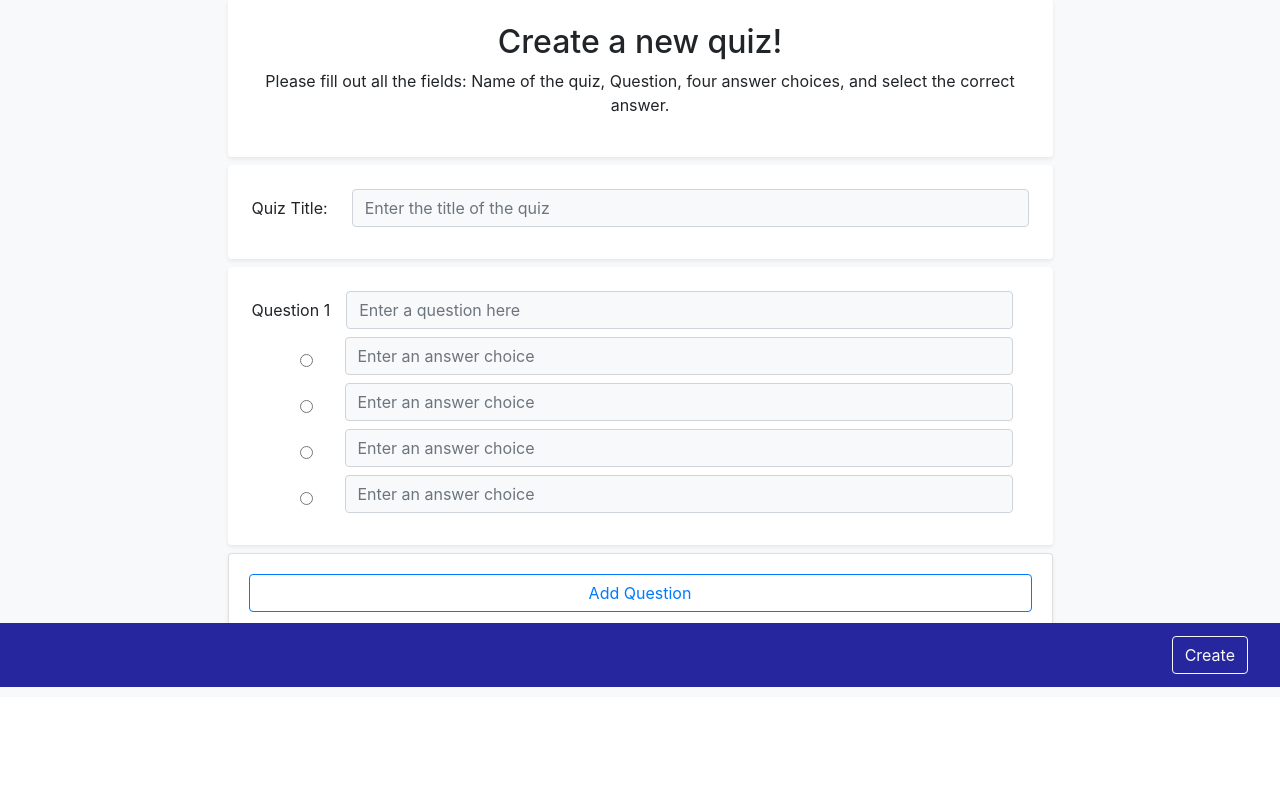
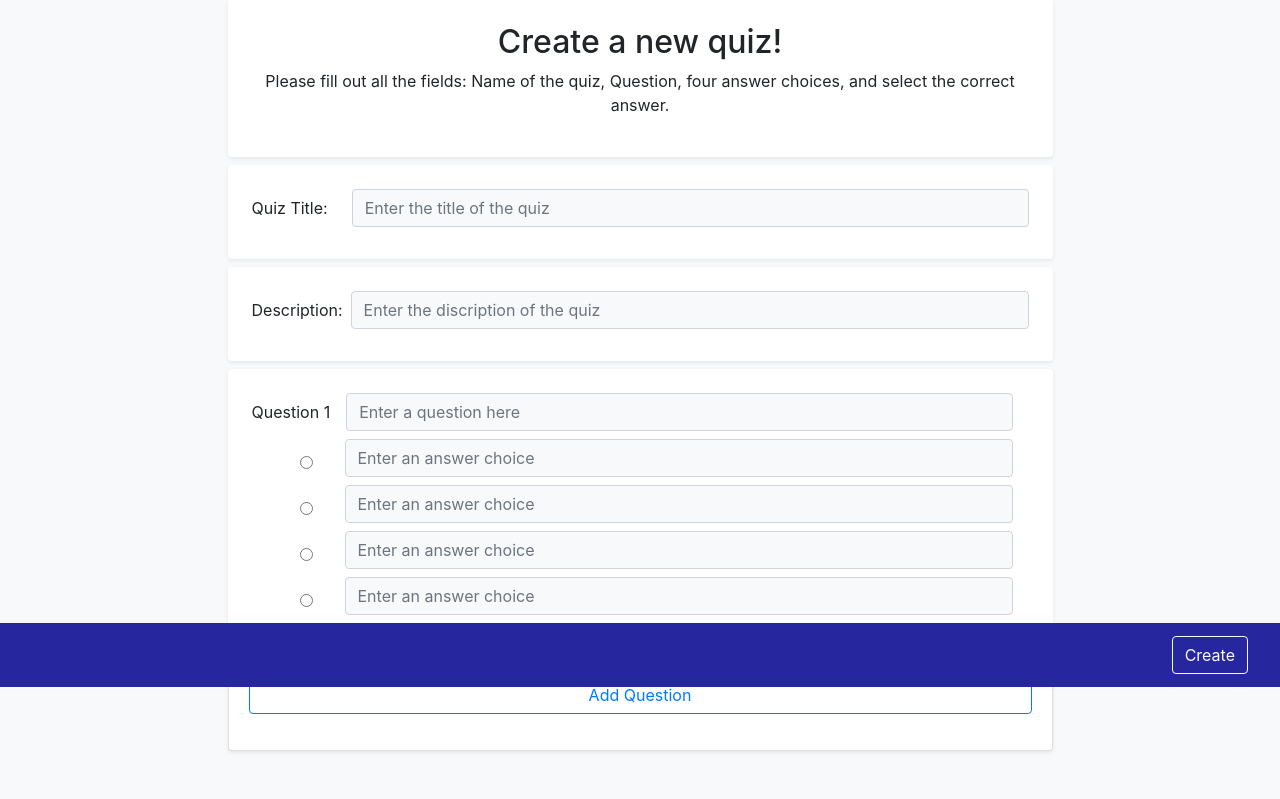
Before and after one commit to alearcyber/Quarzlet, a Flask app: page / in a window 1280 px wide. Shown: the part 113-912 px from the top of the page. Before the commit the page ends 800 px from the top, so only its background shows below. Run offline with Flask 3, Linux system fonts and the light colour scheme; some libraries are stand-ins or nearby versions.

Commit message:
Changes to UI & form data post to server

```diff
--- a/QuizMake/templates/index.html
+++ b/QuizMake/templates/index.html
@@ -11,21 +11,35 @@
             </div>
         </div>
     </div>
-    <div class="row my-2 justify-content-center align-items-center">
-        <div class="col-md-9">
-            <div class="shadow-sm p-4 rounded bg-white">
-                <form method="post" action="/">
+
+    {% if quiz_data['name'] %}
+        <div class="row my-2 justify-content-center align-items-center">
+            <div class="col-md-9">
+                <div class="shadow-sm p-4 rounded bg-white">
                     <div class="form-inline">
-                        <label for="quiztitle" class="mb-2">Quiz Title:</label>
-                        <input type="text" name="quiztitle" class="form-control ml-4 mb-2 flex-grow-1 bg-light" placeholder="Enter the title of the quiz" value>
+                        <p class="mb-2">Quiz title:</p>
+                        <p class="border rounded p-2 bg-light ml-4 mb-2 flex-grow-1"> {{ quiz_data['name'] }}</p>
                     </div>
-                </form>
+                </div>
             </div>
         </div>
-    </div>
+    {% endif %}
 
-    {% if quiz_data['questions']|length > 0 %}
-        {% for question in quiz_data['questions'] %}
+    {% if quiz_data['description'] %}
+        <div class="row my-2 justify-content-center align-items-center">
+            <div class="col-md-9">
+                <div class="shadow-sm p-4 rounded bg-white">
+                    <div class="form-inline">
+                        <p class="mb-2">Quiz title:</p>
+                        <p class="border rounded p-2 bg-light ml-4 mb-2 flex-grow-1"> {{ quiz_data['description'] }}</p>
+                    </div>
+                </div>
+            </div>
+        </div>
+    {% endif %}
+
+    {% if quiz_data['quiz']|length > 0 %}
+        {% for question in quiz_data['quiz'] %}
         <div class="row my-2 justify-content-center align-items-center">
             <div class="col-md-9">
                 <div class="shadow-sm p-4 rounded bg-white">
@@ -34,35 +48,63 @@
                         <p class="mb-2">Question {{ loop.index }}</p>
                         <p class="border rounded p-2 bg-light ml-3 mb-2 flex-grow-1"> {{ question['question'] }}</p>
                     </div>
+
+                    {% for i in range(4) %}
+                        <div class="form-inline">
+                            <input type="radio" class="ml-5 mr-3" {% if question['correctanswer'] == question['answerChoices'][i] %} checked disabled {% else %} disabled {% endif %}>
+                            <p class="border rounded p-2 bg-light ml-3 mb-2 flex-grow-1">{{ question['answerChoices'][i] }}</p>
+                        </div>
+                    {% endfor %}
+                    <!--
                     <div class="form-inline">
-                        <input type="radio" class="ml-5 mr-3" {% if question['answer'] == question['optionA'] %} checked disabled {% else %} disabled {% endif %}>
-                        <p class="border rounded p-2 bg-light ml-3 mb-2 flex-grow-1">{{ question['optionA'] }}</p>
+                        <input type="radio" class="ml-5 mr-3" {% if question['correctanswer'] == question['answerChoices'][1] %} checked disabled {% else %} disabled {% endif %}>
+                        <p class="border rounded p-2 bg-light ml-3 mb-2 flex-grow-1">{{ question['answerChoices'][1] }}</p>
                     </div>
                     <div class="form-inline">
-                        <input type="radio" class="ml-5 mr-3" {% if question['answer'] == question['optionB'] %} checked disabled {% else %} disabled {% endif %}>
-                        <p class="border rounded p-2 bg-light ml-3 mb-2 flex-grow-1">{{ question['optionB'] }}</p>
+                        <input type="radio" class="ml-5 mr-3" {% if question['correctanswer'] == question['answerChoices'][2] %} checked disabled {% else %} disabled {% endif %}>
+                        <p class="border rounded p-2 bg-light ml-3 mb-2 flex-grow-1">{{ question['answerChoices'][2] }}</p>
                     </div>
                     <div class="form-inline">
-                        <input type="radio" class="ml-5 mr-3" {% if question['answer'] == question['optionC'] %} checked disabled {% else %} disabled {% endif %}>
-                        <p class="border rounded p-2 bg-light ml-3 mb-2 flex-grow-1">{{ question['optionC'] }}</p>
+                        <input type="radio" class="ml-5 mr-3" {% if question['correctanswer'] == question['answerChoices'][3] %} checked disabled {% else %} disabled {% endif %}>
+                        <p class="border rounded p-2 bg-light ml-3 mb-2 flex-grow-1">{{ question['answerChoices'][3] }}</p>
                     </div>
-                    <div class="form-inline">
-                        <input type="radio" class="ml-5 mr-3" {% if question['answer'] == question['optionD'] %} checked disabled {% else %} disabled {% endif %}>
-                        <p class="border rounded p-2 bg-light ml-3 mb-2 flex-grow-1">{{ question['optionD'] }}</p>
-                    </div>
+                    -->
                 </div>
             </div>
         </div>
         {% endfor %}
     {% endif %}
 
-    <form method="post" action="">
+    <form method="post" action="/update">
+
+        <div class="row my-2 justify-content-center align-items-center" {% if quiz_data['name'] %} style="display: none;" {% endif %}>
+            <div class="col-md-9">
+                <div class="shadow-sm p-4 rounded bg-white">
+                    <div class="form-inline">
+                        <label for="quiztitle" class="mb-2">Quiz Title:</label>
+                        <input type="text" name="quiztitle" class="form-control ml-4 mb-2 flex-grow-1 bg-light" placeholder="Enter the title of the quiz" value>
+                    </div>
+                </div>
+            </div>
+        </div>
+
+        <div class="row my-2 justify-content-center align-items-center" {% if quiz_data['description'] %} style="display: none;" {% endif %}>
+            <div class="col-md-9">
+                <div class="shadow-sm p-4 rounded bg-white">
+                    <div class="form-inline">
+                        <label for="quizdescription" class="mb-2">Description:</label>
+                        <input type="text" name="quizdescription" class="form-control ml-2 mb-2 flex-grow-1 bg-light" placeholder="Enter the discription of the quiz" value>
+                    </div>
+                </div>
+            </div>
+        </div>
+
         <div class="row my-2 justify-content-center align-items-center">
             <div class="col-md-9">
                 <div class="shadow-sm p-4 rounded bg-white">
 
                     <div class="form-inline">
-                        <label for="question" class="mb-2">Question {{ quiz_data['questions']|length + 1 }}</label>
+                        <label for="question" class="mb-2">Question {{ quiz_data['quiz']|length + 1 }}</label>
                         <input type="text" name="question" class="form-control mx-3 mb-2 flex-grow-1 bg-light" placeholder="Enter a question here">
                     </div>
                     <div class="form-inline">
```
